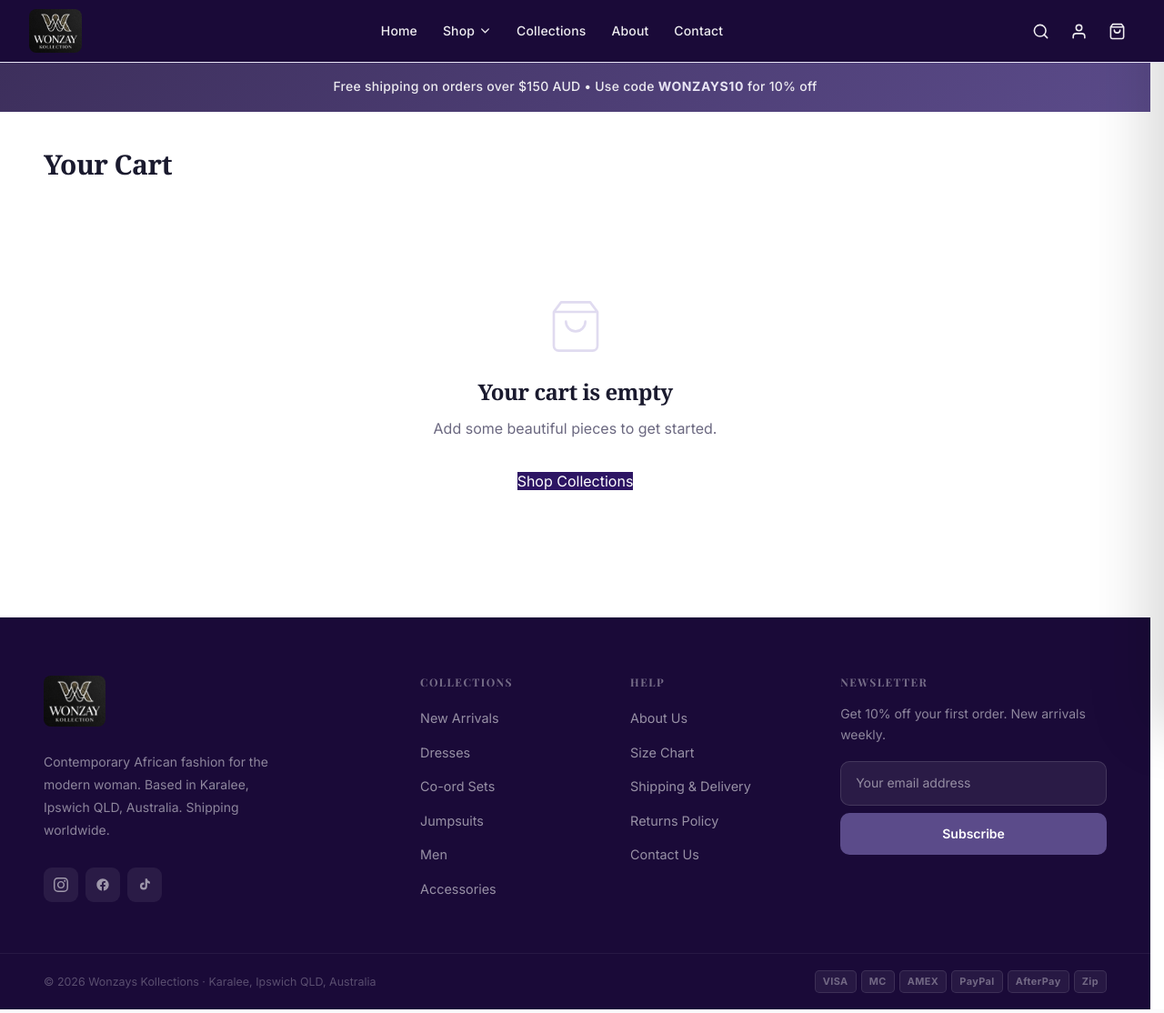
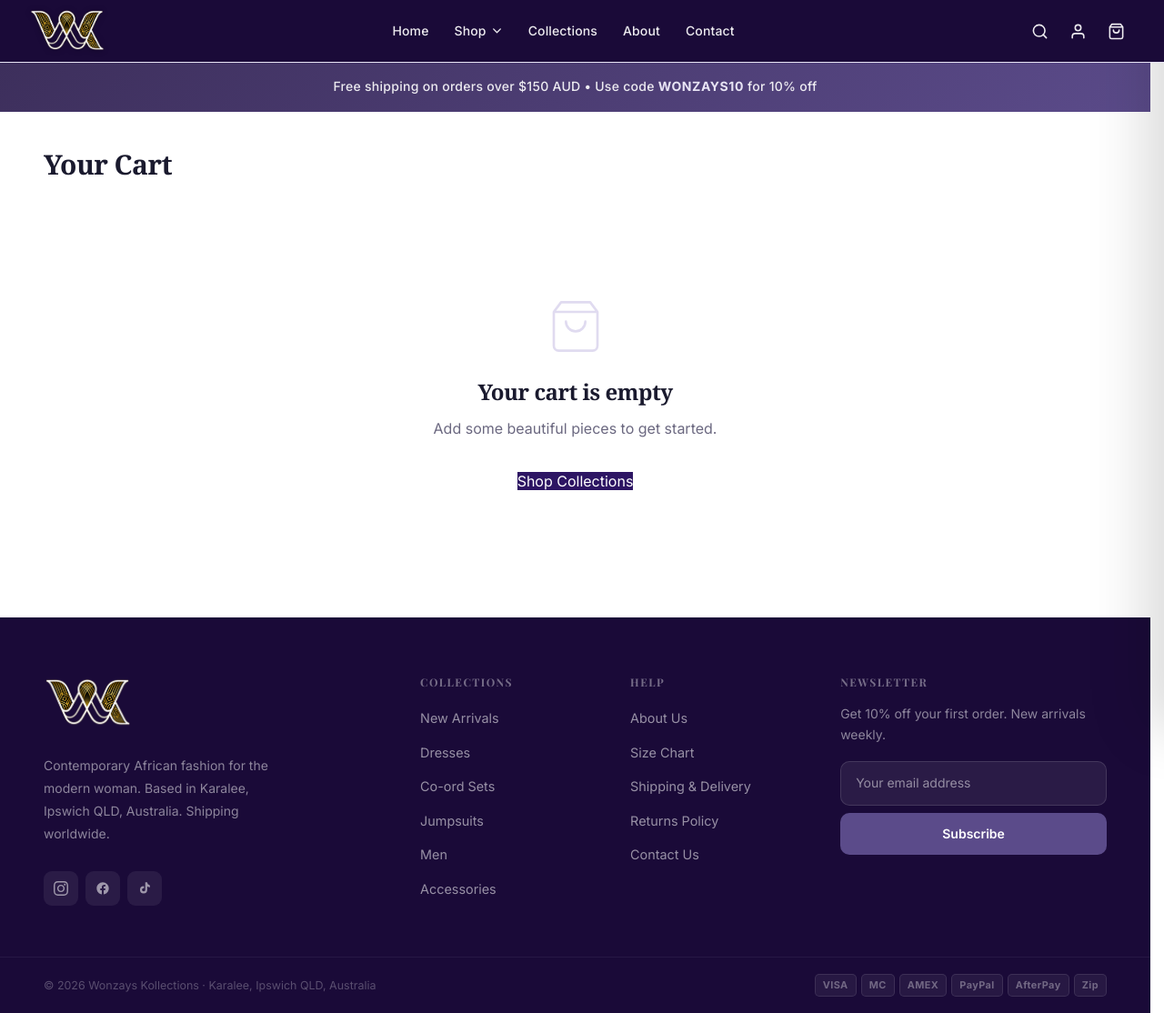
Before and after one commit to Olalekan2040-slack/wonzay, a Django app: page /cart/ in a window 1280 px wide. Shown: the whole page at 91% size. Run offline with Django 5.2, Linux system fonts and the light colour scheme; the visitor is signed in with stand-in values (Sample User, id 1); data comes from the database, SQL or seed files in the repository; data that the repository does not hold is empty; some libraries are stand-ins or nearby versions; some web fonts are replaced.

Commit message:
feat: switch to transparent background logo across the site
Replaces the dark-card logo crop with the new wonzay_logo_rmbackground.PNG
(transparent icon) in the header, footer, favicon, and all error pages.
Added a subtle drop-shadow on the header logo for legibility against the
white scrolled header state.

Co-Authored-By: Claude Sonnet 5 <noreply@anthropic.com>

```diff
--- a/templates/400.html
+++ b/templates/400.html
@@ -5,7 +5,7 @@
 <meta name="viewport" content="width=device-width, initial-scale=1.0" />
 <title>Bad Request — Wonzays Kollections</title>
 <meta name="robots" content="noindex, nofollow" />
-<link rel="icon" type="image/png" href="{% static 'images/wonzay_logo_icon.png' %}" />
+<link rel="icon" type="image/png" href="{% static 'images/wonzay_logo_rmbackground.PNG' %}" />
 <link rel="preconnect" href="https://fonts.googleapis.com" crossorigin />
 <link rel="preconnect" href="https://fonts.gstatic.com" crossorigin />
 <link href="https://fonts.googleapis.com/css2?family=Inter:wght@400;500;600&family=Playfair+Display:ital,wght@0,700;0,800;1,700&display=swap" rel="stylesheet" />
@@ -71,7 +71,7 @@
 </head>
 <body>
   <div class="wrap">
-    <img class="logo" src="{% static 'images/wonzay_logo_icon.png' %}" alt="Wonzays Kollections" />
+    <img class="logo" src="{% static 'images/wonzay_logo_rmbackground.PNG' %}" alt="Wonzays Kollections" />
     <div class="code">400</div>
     <h1>Bad request</h1>
     <p>We couldn't process that request. Please check the link and try again.</p>
--- a/templates/403.html
+++ b/templates/403.html
@@ -5,7 +5,7 @@
 <meta name="viewport" content="width=device-width, initial-scale=1.0" />
 <title>Access Denied — Wonzays Kollections</title>
 <meta name="robots" content="noindex, nofollow" />
-<link rel="icon" type="image/png" href="{% static 'images/wonzay_logo_icon.png' %}" />
+<link rel="icon" type="image/png" href="{% static 'images/wonzay_logo_rmbackground.PNG' %}" />
 <link rel="preconnect" href="https://fonts.googleapis.com" crossorigin />
 <link rel="preconnect" href="https://fonts.gstatic.com" crossorigin />
 <link href="https://fonts.googleapis.com/css2?family=Inter:wght@400;500;600&family=Playfair+Display:ital,wght@0,700;0,800;1,700&display=swap" rel="stylesheet" />
@@ -71,7 +71,7 @@
 </head>
 <body>
   <div class="wrap">
-    <img class="logo" src="{% static 'images/wonzay_logo_icon.png' %}" alt="Wonzays Kollections" />
+    <img class="logo" src="{% static 'images/wonzay_logo_rmbackground.PNG' %}" alt="Wonzays Kollections" />
     <div class="code">403</div>
     <h1>Access denied</h1>
     <p>You don't have permission to view this page. If you think this is a mistake, please contact us.</p>
--- a/templates/404.html
+++ b/templates/404.html
@@ -5,7 +5,7 @@
 <meta name="viewport" content="width=device-width, initial-scale=1.0" />
 <title>Page Not Found — Wonzays Kollections</title>
 <meta name="robots" content="noindex, nofollow" />
-<link rel="icon" type="image/png" href="{% static 'images/wonzay_logo_icon.png' %}" />
+<link rel="icon" type="image/png" href="{% static 'images/wonzay_logo_rmbackground.PNG' %}" />
 <link rel="preconnect" href="https://fonts.googleapis.com" crossorigin />
 <link rel="preconnect" href="https://fonts.gstatic.com" crossorigin />
 <link href="https://fonts.googleapis.com/css2?family=Inter:wght@400;500;600&family=Playfair+Display:ital,wght@0,700;0,800;1,700&display=swap" rel="stylesheet" />
@@ -77,7 +77,7 @@
 </head>
 <body>
   <div class="wrap">
-    <img class="logo" src="{% static 'images/wonzay_logo_icon.png' %}" alt="Wonzays Kollections" />
+    <img class="logo" src="{% static 'images/wonzay_logo_rmbackground.PNG' %}" alt="Wonzays Kollections" />
     <div class="code">404</div>
     <h1>This page has wandered off</h1>
     <p>The page you're looking for doesn't exist or may have moved. Let's get you back to shopping.</p>
--- a/templates/500.html
+++ b/templates/500.html
@@ -5,7 +5,7 @@
 <meta name="viewport" content="width=device-width, initial-scale=1.0" />
 <title>Something Went Wrong — Wonzays Kollections</title>
 <meta name="robots" content="noindex, nofollow" />
-<link rel="icon" type="image/png" href="/static/images/wonzay_logo_icon.png" />
+<link rel="icon" type="image/png" href="/static/images/wonzay_logo_rmbackground.PNG" />
 <link rel="preconnect" href="https://fonts.googleapis.com" crossorigin />
 <link rel="preconnect" href="https://fonts.gstatic.com" crossorigin />
 <link href="https://fonts.googleapis.com/css2?family=Inter:wght@400;500;600&family=Playfair+Display:ital,wght@0,700;0,800;1,700&display=swap" rel="stylesheet" />
@@ -71,7 +71,7 @@
 </head>
 <body>
   <div class="wrap">
-    <img class="logo" src="/static/images/wonzay_logo_icon.png" alt="Wonzays Kollections" />
+    <img class="logo" src="/static/images/wonzay_logo_rmbackground.PNG" alt="Wonzays Kollections" />
     <div class="code">500</div>
     <h1>Something went wrong on our end</h1>
     <p>We're already looking into it. Please try again in a few minutes — sorry for the trouble.</p>
--- a/templates/base.html
+++ b/templates/base.html
@@ -19,7 +19,7 @@
   <link href="https://fonts.googleapis.com/css2?family=Inter:wght@300;400;500;600;700&family=Playfair+Display:ital,wght@0,700;0,800;1,700&display=swap" rel="stylesheet" />
 
   <!-- Favicon -->
-  <link rel="icon" type="image/png" href="{% static 'images/wonzay_logo_icon.png' %}" />
+  <link rel="icon" type="image/png" href="{% static 'images/wonzay_logo_rmbackground.PNG' %}" />
 
   <!-- CSS -->
   <link rel="stylesheet" href="{% static 'css/output.css' %}" />
--- a/templates/components/footer.html
+++ b/templates/components/footer.html
@@ -7,9 +7,9 @@
       <!-- Brand -->
       <div>
         <a href="{% url 'store:home' %}" style="display:inline-block;text-decoration:none;margin-bottom:1.25rem;" aria-label="Wonzays Kollections home">
-          <img src="{% static 'images/wonzay_logo.png' %}"
+          <img src="{% static 'images/wonzay_logo_rmbackground.PNG' %}"
                alt="Wonzays Kollections"
-               style="height:56px;width:auto;border-radius:8px;"
+               style="height:60px;width:auto;"
                loading="lazy" />
         </a>
         <p style="font-size:0.875rem;color:rgba(255,255,255,0.5);line-height:1.78;margin-bottom:1.75rem;max-width:280px;">
--- a/templates/components/header.html
+++ b/templates/components/header.html
@@ -21,8 +21,8 @@
     background: transparent;
   }
 
-  /* ── Logo — no filter needed; logo PNG has its own dark card background */
-  #site-logo { filter: none; border-radius: 8px; }
+  /* ── Logo — transparent PNG; subtle drop-shadow keeps it legible on the white scrolled header */
+  #site-logo { filter: drop-shadow(0 1px 3px rgba(0,0,0,0.25)); }
 
   /* ── Top bar ─────────────────────────────────────────────── */
   .hdr-bar {
@@ -193,9 +193,9 @@
     <!-- Logo — single image, CSS handles dark/light via filter on header state -->
     <a href="{% url 'store:home' %}" style="flex-shrink:0;display:flex;align-items:center;text-decoration:none;" aria-label="Wonzays Kollections">
       <img id="site-logo"
-           src="{% static 'images/wonzay_logo.png' %}"
+           src="{% static 'images/wonzay_logo_rmbackground.PNG' %}"
            alt="Wonzays Kollections"
-           style="height:48px;width:auto;display:block;transition:filter 0.35s ease;"
+           style="height:52px;width:auto;display:block;transition:filter 0.35s ease;"
            loading="eager" fetchpriority="high" />
     </a>
 
```
Also changed, not shown: static/images/wonzay_logo_rmbackground.PNG (added).
